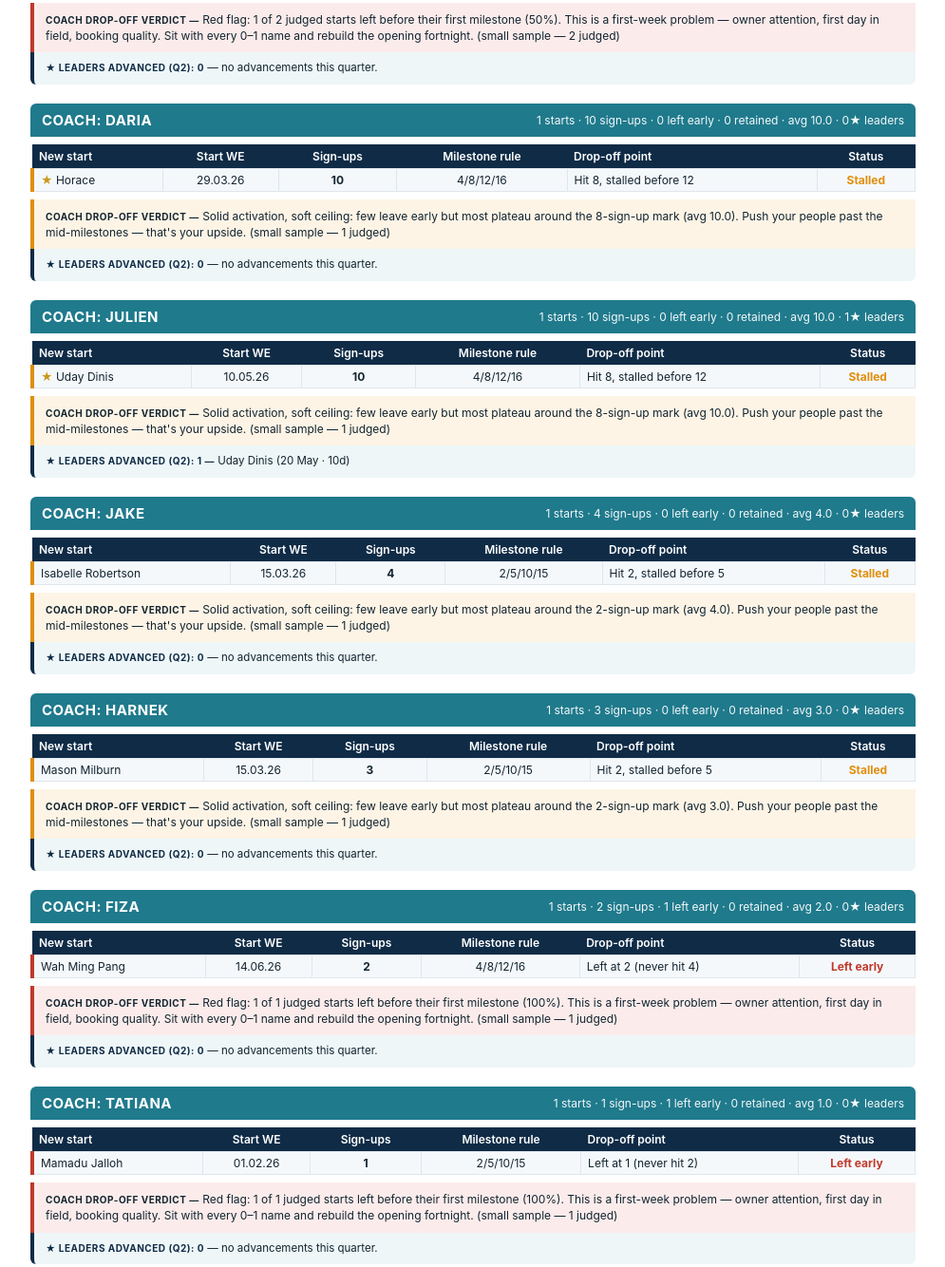
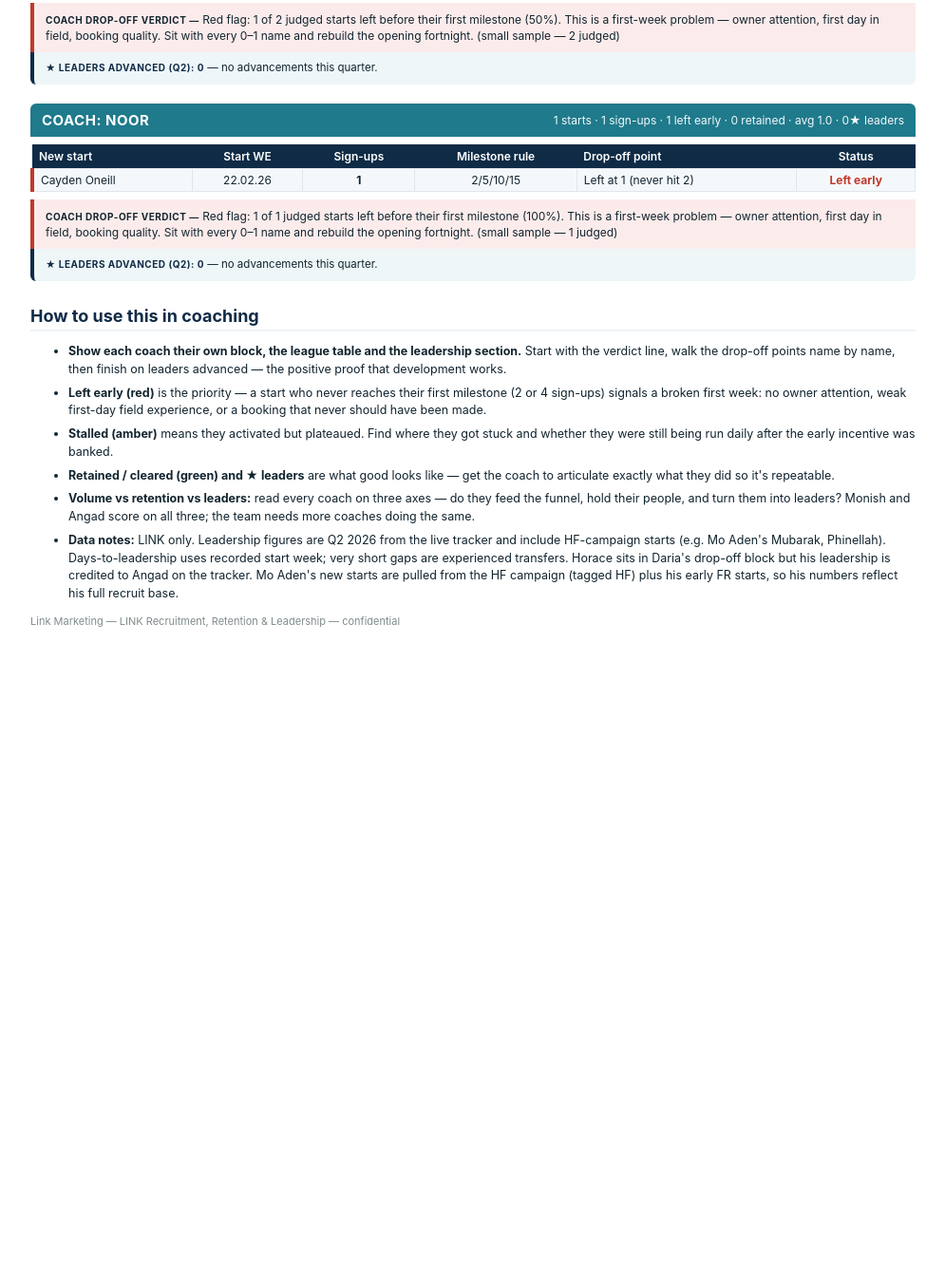
Before and after one commit to angadclaude/recruitment, a plain HTML site: page index.html in a window 1280 px wide. Shown: the part 5520-6854 px from the top of the page at 95% size, without its empty margins (142-1137 px from the left). After the commit the page ends 6223 px from the top, so only its background shows below. Drawn offline with Linux system fonts and the light colour scheme.

Commit message:
Remove individual coach blocks for Jake, Tatiana, Harnek, Julien, Daria, Fiza

```diff
--- a/index.html
+++ b/index.html
@@ -236,42 +236,6 @@ ul.use{font-size:12.5px;line-height:1.5} ul.use li{margin-bottom:6px}
 </table>
 <div class="verdict v-red"><span class="lbl">Coach drop-off verdict —</span> Red flag: 1 of 2 judged starts left before their first milestone (50%). This is a first-week problem — owner attention, first day in field, booking quality. Sit with every 0–1 name and rebuild the opening fortnight. (small sample — 2 judged)</div>
 <div class="ladv"><span class="lbl">★ Leaders advanced (Q2): 0</span> — no advancements this quarter.</div>
-<div class="coach"><b>COACH: DARIA</b><span>1 starts · 10 sign-ups · 0 left early · 0 retained · avg 10.0 · 0★ leaders</span></div>
-<table class="dtable"><tr><th class="l">New start</th><th>Start WE</th><th>Sign-ups</th><th>Milestone rule</th><th class="l">Drop-off point</th><th>Status</th></tr>
-<tr class="bar-amber"><td class="name"><span class="star">★ </span>Horace</td><td>29.03.26</td><td><b>10</b></td><td>4/8/12/16</td><td class="l">Hit 8, stalled before 12</td><td class="st-amber">Stalled</td></tr>
-</table>
-<div class="verdict v-amber"><span class="lbl">Coach drop-off verdict —</span> Solid activation, soft ceiling: few leave early but most plateau around the 8-sign-up mark (avg 10.0). Push your people past the mid-milestones — that's your upside. (small sample — 1 judged)</div>
-<div class="ladv"><span class="lbl">★ Leaders advanced (Q2): 0</span> — no advancements this quarter.</div>
-<div class="coach"><b>COACH: JULIEN</b><span>1 starts · 10 sign-ups · 0 left early · 0 retained · avg 10.0 · 1★ leaders</span></div>
-<table class="dtable"><tr><th class="l">New start</th><th>Start WE</th><th>Sign-ups</th><th>Milestone rule</th><th class="l">Drop-off point</th><th>Status</th></tr>
-<tr class="bar-amber"><td class="name"><span class="star">★ </span>Uday Dinis</td><td>10.05.26</td><td><b>10</b></td><td>4/8/12/16</td><td class="l">Hit 8, stalled before 12</td><td class="st-amber">Stalled</td></tr>
-</table>
-<div class="verdict v-amber"><span class="lbl">Coach drop-off verdict —</span> Solid activation, soft ceiling: few leave early but most plateau around the 8-sign-up mark (avg 10.0). Push your people past the mid-milestones — that's your upside. (small sample — 1 judged)</div>
-<div class="ladv"><span class="lbl">★ Leaders advanced (Q2): 1 —</span> Uday Dinis (20 May · 10d)</div>
-<div class="coach"><b>COACH: JAKE</b><span>1 starts · 4 sign-ups · 0 left early · 0 retained · avg 4.0 · 0★ leaders</span></div>
-<table class="dtable"><tr><th class="l">New start</th><th>Start WE</th><th>Sign-ups</th><th>Milestone rule</th><th class="l">Drop-off point</th><th>Status</th></tr>
-<tr class="bar-amber"><td class="name">Isabelle Robertson</td><td>15.03.26</td><td><b>4</b></td><td>2/5/10/15</td><td class="l">Hit 2, stalled before 5</td><td class="st-amber">Stalled</td></tr>
-</table>
-<div class="verdict v-amber"><span class="lbl">Coach drop-off verdict —</span> Solid activation, soft ceiling: few leave early but most plateau around the 2-sign-up mark (avg 4.0). Push your people past the mid-milestones — that's your upside. (small sample — 1 judged)</div>
-<div class="ladv"><span class="lbl">★ Leaders advanced (Q2): 0</span> — no advancements this quarter.</div>
-<div class="coach"><b>COACH: HARNEK</b><span>1 starts · 3 sign-ups · 0 left early · 0 retained · avg 3.0 · 0★ leaders</span></div>
-<table class="dtable"><tr><th class="l">New start</th><th>Start WE</th><th>Sign-ups</th><th>Milestone rule</th><th class="l">Drop-off point</th><th>Status</th></tr>
-<tr class="bar-amber"><td class="name">Mason Milburn</td><td>15.03.26</td><td><b>3</b></td><td>2/5/10/15</td><td class="l">Hit 2, stalled before 5</td><td class="st-amber">Stalled</td></tr>
-</table>
-<div class="verdict v-amber"><span class="lbl">Coach drop-off verdict —</span> Solid activation, soft ceiling: few leave early but most plateau around the 2-sign-up mark (avg 3.0). Push your people past the mid-milestones — that's your upside. (small sample — 1 judged)</div>
-<div class="ladv"><span class="lbl">★ Leaders advanced (Q2): 0</span> — no advancements this quarter.</div>
-<div class="coach"><b>COACH: FIZA</b><span>1 starts · 2 sign-ups · 1 left early · 0 retained · avg 2.0 · 0★ leaders</span></div>
-<table class="dtable"><tr><th class="l">New start</th><th>Start WE</th><th>Sign-ups</th><th>Milestone rule</th><th class="l">Drop-off point</th><th>Status</th></tr>
-<tr class="bar-red"><td class="name">Wah Ming Pang</td><td>14.06.26</td><td><b>2</b></td><td>4/8/12/16</td><td class="l">Left at 2 (never hit 4)</td><td class="st-red">Left early</td></tr>
-</table>
-<div class="verdict v-red"><span class="lbl">Coach drop-off verdict —</span> Red flag: 1 of 1 judged starts left before their first milestone (100%). This is a first-week problem — owner attention, first day in field, booking quality. Sit with every 0–1 name and rebuild the opening fortnight. (small sample — 1 judged)</div>
-<div class="ladv"><span class="lbl">★ Leaders advanced (Q2): 0</span> — no advancements this quarter.</div>
-<div class="coach"><b>COACH: TATIANA</b><span>1 starts · 1 sign-ups · 1 left early · 0 retained · avg 1.0 · 0★ leaders</span></div>
-<table class="dtable"><tr><th class="l">New start</th><th>Start WE</th><th>Sign-ups</th><th>Milestone rule</th><th class="l">Drop-off point</th><th>Status</th></tr>
-<tr class="bar-red"><td class="name">Mamadu Jalloh</td><td>01.02.26</td><td><b>1</b></td><td>2/5/10/15</td><td class="l">Left at 1 (never hit 2)</td><td class="st-red">Left early</td></tr>
-</table>
-<div class="verdict v-red"><span class="lbl">Coach drop-off verdict —</span> Red flag: 1 of 1 judged starts left before their first milestone (100%). This is a first-week problem — owner attention, first day in field, booking quality. Sit with every 0–1 name and rebuild the opening fortnight. (small sample — 1 judged)</div>
-<div class="ladv"><span class="lbl">★ Leaders advanced (Q2): 0</span> — no advancements this quarter.</div>
 <div class="coach"><b>COACH: NOOR</b><span>1 starts · 1 sign-ups · 1 left early · 0 retained · avg 1.0 · 0★ leaders</span></div>
 <table class="dtable"><tr><th class="l">New start</th><th>Start WE</th><th>Sign-ups</th><th>Milestone rule</th><th class="l">Drop-off point</th><th>Status</th></tr>
 <tr class="bar-red"><td class="name">Cayden Oneill</td><td>22.02.26</td><td><b>1</b></td><td>2/5/10/15</td><td class="l">Left at 1 (never hit 2)</td><td class="st-red">Left early</td></tr>
```
